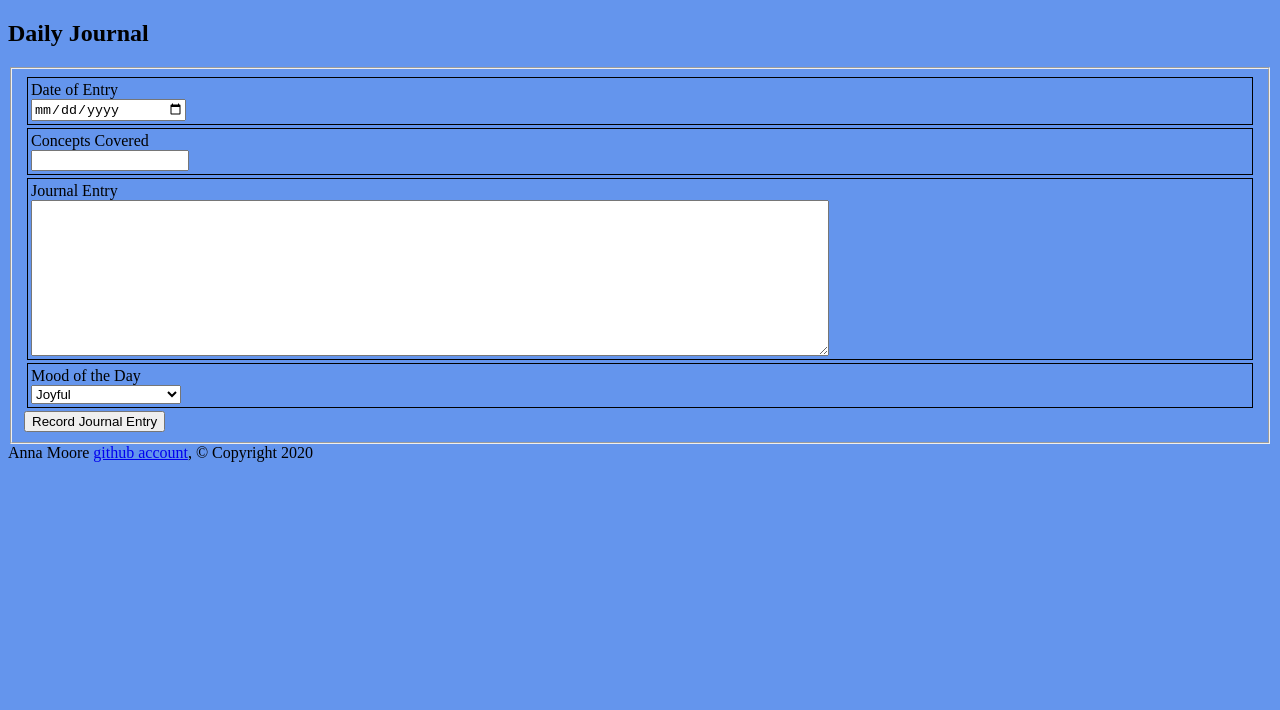
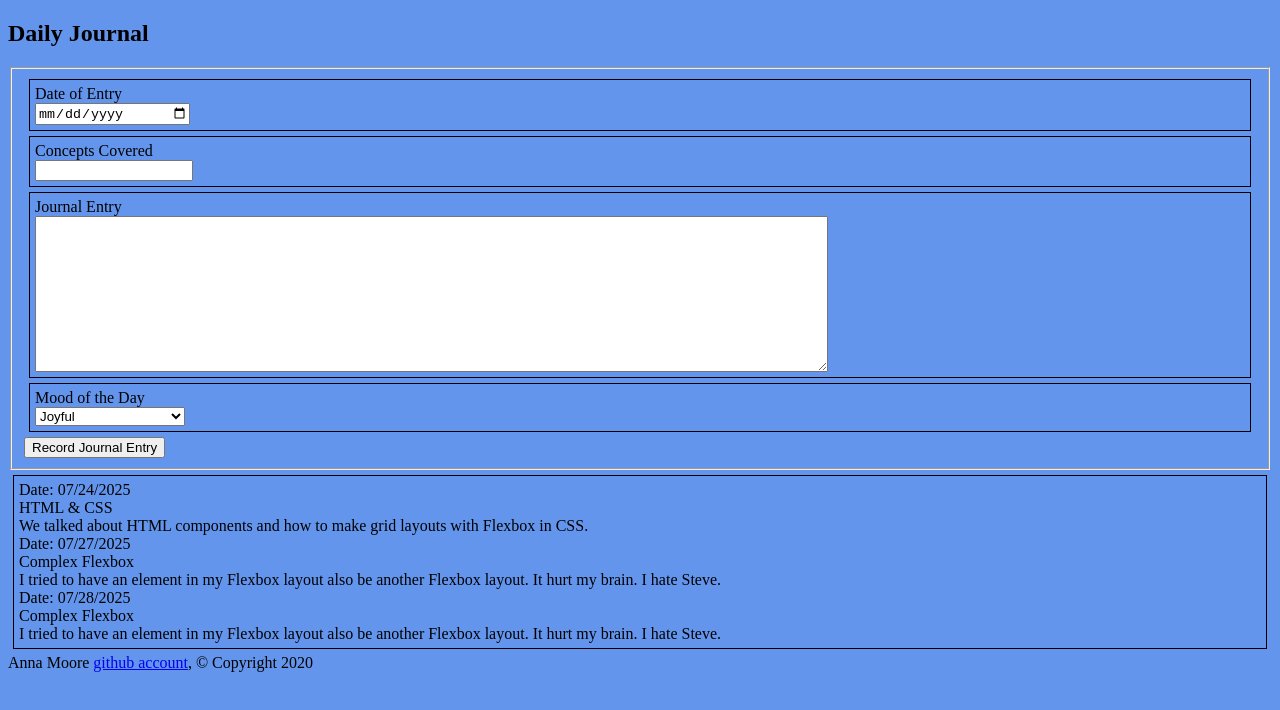
Before and after one commit to anna-moore/NSS_Journal_Entry, a plain HTML site: page index.html in a window 1280 px wide. Drawn offline with Linux system fonts and the light colour scheme; a web font is replaced by a local one.

Commit message:
Journal entry components displayed on DOM

```diff
--- a/index.html
+++ b/index.html
@@ -43,11 +43,11 @@
                             </div>
                             <button type="button">Record Journal Entry</button>
                         </fieldset>
+                    </form>
+                <!-- list of past journal entries -->
+                </article >
 
-                    </form>
-                </article>
-                <!-- list of past journal entries -->
-                <article></article>
+                <article class="entryLog"></article>
             </section>
         </main>
         <!-- name, link to git hub, and copyright -->
--- a/scripts/JournalEntries.js
+++ /dev/null
@@ -1 +0,0 @@
-//responsible for rendering a list of entry components
--- a/scripts/JournalEntry.js
+++ b/scripts/JournalEntry.js
@@ -1 +1,14 @@
 //responsible for rendering a single journal entry.
+/*
+ *  Purpose: To render a single journal entry as an
+ *           HTML representation of the data
+ */
+export const JournalEntryComponent = (entry) => {
+    return `
+        <section id="entry--${entry.id}" class="journalEntry">
+            <div class="date"> Date: ${entry.date}</div>
+            <div class="concept"> ${entry.concept}</div>
+            <div class= "text">${entry.entry}</div>
+        </section>
+    `
+}
--- /dev/null
+++ b/scripts/JournalEntryList.js
@@ -0,0 +1,26 @@
+//responsible for rendering a list of entry components
+/*
+ *  Purpose:
+ *    To render as many journal entry components as
+ *    there are items in the collection exposed by the
+ *    data provider component
+ */
+import { useJournalEntries } from "./JournalDataProvider.js"
+import { JournalEntryComponent } from "./JournalEntry.js"
+
+// DOM reference to where all entries will be rendered
+const entryLog = document.querySelector(".entryLog")
+
+export const EntryListComponent = () => {
+    // Use the journal entry data from the data provider component
+    const entries = useJournalEntries()
+
+    for (const entry of entries) {
+        /*
+            Invoke the component that returns an
+            HTML representation of a single entry
+        */
+        const entryHTML = JournalEntryComponent(entry)
+        entryLog.innerHTML += entryHTML
+    }
+}
--- a/scripts/main.js
+++ b/scripts/main.js
@@ -1,3 +1,3 @@
-import { useJournalEntries } from './JournalDataProvider.js'
+import { EntryListComponent } from "./JournalEntryList.js"
 
-useJournalEntries()
+EntryListComponent();
--- a/styles/main.css
+++ b/styles/main.css
@@ -22,8 +22,8 @@ h1,h2,h3,h4,h5,h6 {
 	display:flex;
 	flex-direction: column;
 	border: 1px solid black;
-	padding: 3px;
-	margin: 3px;
+	padding: 5px;
+	margin: 5px;
 }
 .inputFlex input{
 	width: 150px;
@@ -35,3 +35,8 @@ h1,h2,h3,h4,h5,h6 {
 .inputFlex select{
 	width: 150px;
 }
+.entryLog{
+	border: 1px solid black;
+	padding: 5px;
+	margin: 5px;
+}
```
